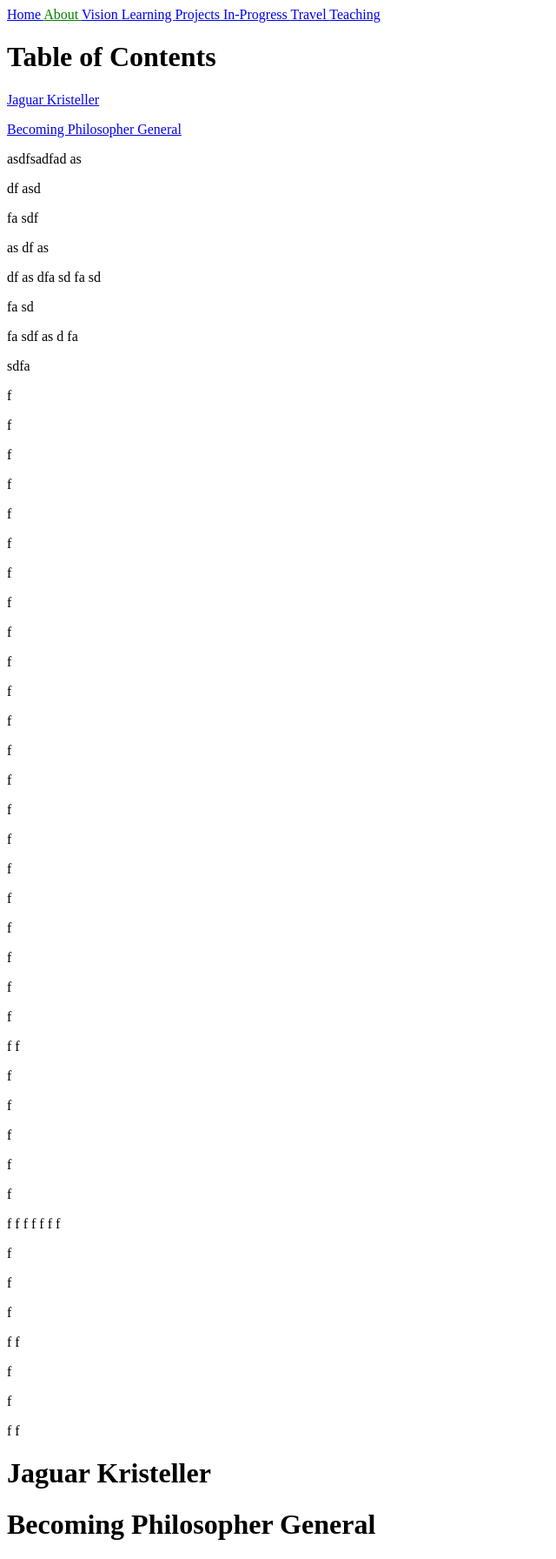
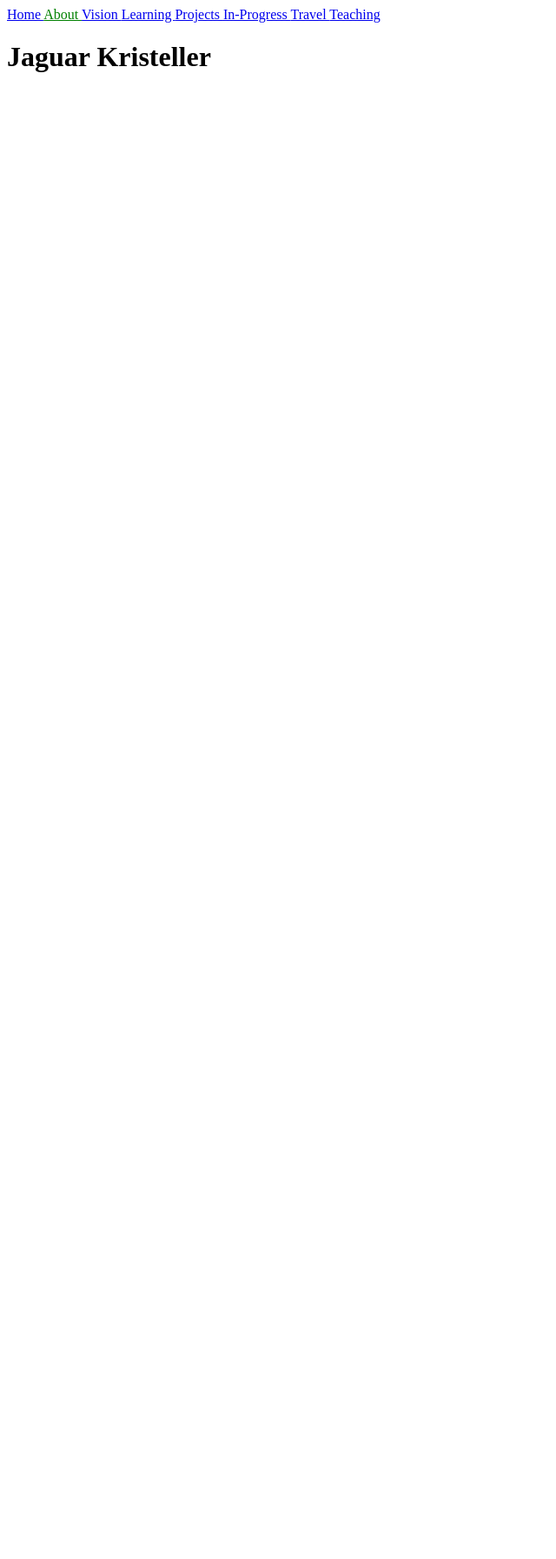
Before and after one commit to kriste11er/kriste11er.github.io, a Jekyll site: the page built from about.md, in a window 1280 px wide. Shown: the whole page at 87% size, without its empty margins (0-640 px from the left). Built offline with Jekyll 4.4.1, drawn with Linux system fonts in a browser that asks for light colours; after the commit the page ends 900 px from its top, so only the background shows below that.

```diff
--- a/about.md
+++ b/about.md
@@ -3,135 +3,4 @@ title: About
 layout: default
 ---
 
-
-# Table of Contents
-[Jaguar Kristeller](#Jaguar Kristeller)
-
-[Becoming Philosopher General](#Becoming Philosopher General)
-
-
-asdfsadfad
-as
-
-df
-asd
-
-fa
-sdf
-
-as
-df
-as
-
-df
-as
-dfa
-sd
-fa
-sd
-
-
-fa
-sd
-
-fa
-sdf
-as
-d
-fa
-
-sdfa
-
-f
-
-f
-
-f
-
-f
-
-f
-
-f
-
-f
-
-f
-
-f
-
-f
-
-f
-
-f
-
-f
-
-f
-
-f
-
-f
-
-f
-
-f
-
-f
-
-f
-
-f
-
-f
-
-f
-f
-
-
-f
-
-f
-
-f
-
-f
-
-f
-
-
-f
-f
-f
-f
-f
-f
-f
-
-
-
-f
-
-f
-
-f
-
-f
-f
-
-
-
-f
-
-
-f
-
-f
-f
 # Jaguar Kristeller
-
-
-
-
-# Becoming Philosopher General
```
Also changed, not shown: _projects/mae.md (renamed from _projects/truckv2.md, +1 -2 lines), index.md (+6 -7 lines), shop.md (+5 -5 lines), .obsidian/workspace.json, 5 other files.
